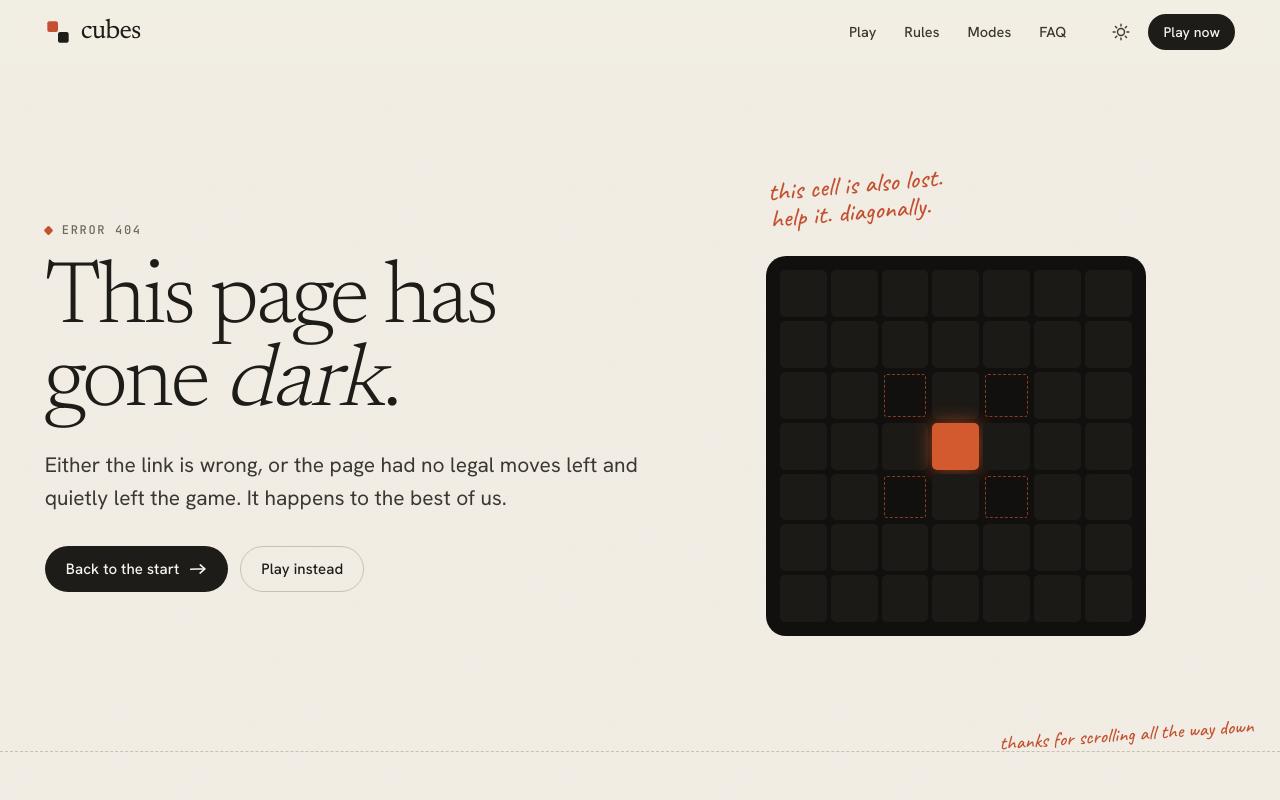
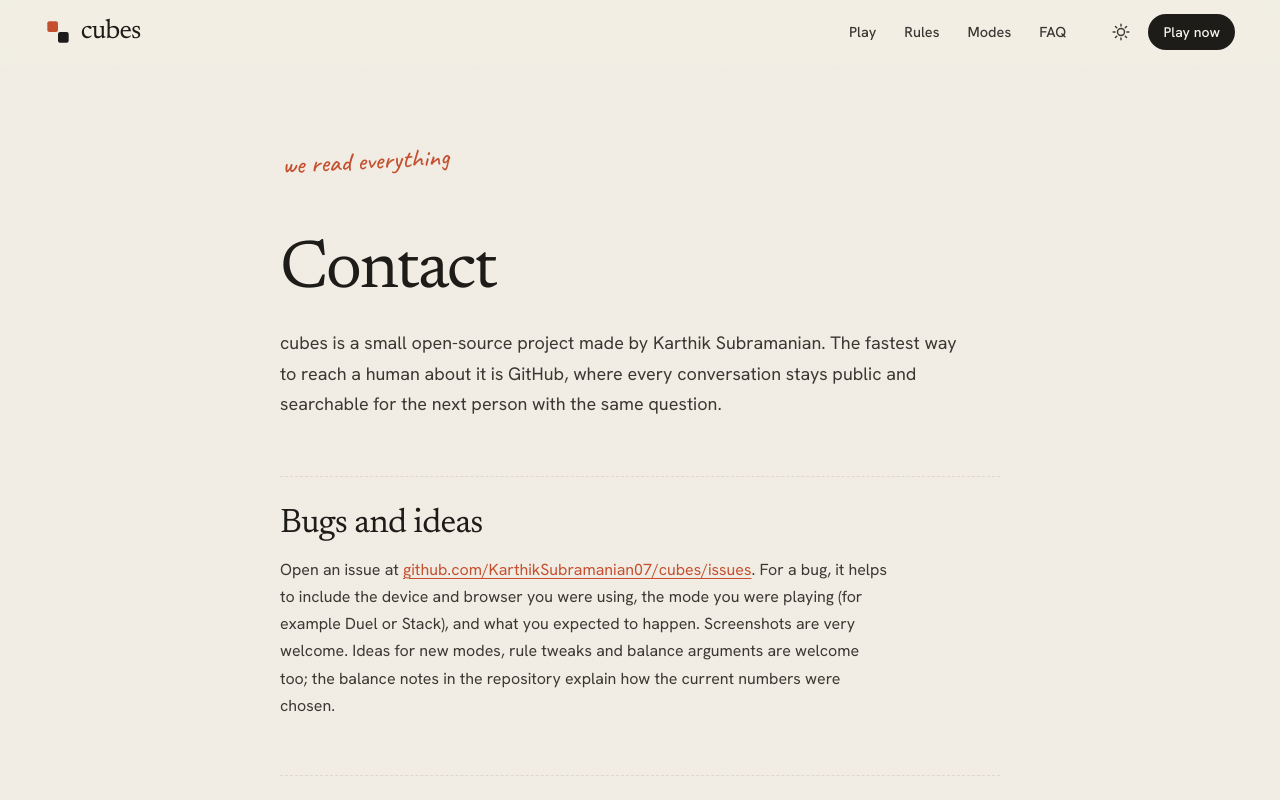
Before and after one commit to KarthikSubramanian07/cubes, a React (Vite) app in the folder web/: page /contact in a window 1280 px wide. Shown: the top 800 px of the page. Built offline with nearby package versions, Linux system fonts and the light colour scheme.

Commit message:
Add About, Contact and Privacy pages
Rendered from the same Markdown agents read, in the site's editorial style, and linked from the footer. Privacy states exactly what is stored on the device and in rooms, and for how long.

```diff
--- a/web/src/app/App.tsx
+++ b/web/src/app/App.tsx
@@ -25,6 +25,9 @@ export const routes = [
       { path: "play", lazy: () => import("@/pages/Play") },
       { path: "learn", lazy: () => import("@/tutorial/LearnPage") },
       { path: "r/:code", lazy: () => import("@/pages/Room") },
+      { path: "about", lazy: () => import("@/pages/About") },
+      { path: "contact", lazy: () => import("@/pages/Contact") },
+      { path: "privacy", lazy: () => import("@/pages/Privacy") },
       { path: "*", lazy: () => import("@/pages/NotFound") },
     ],
   },
--- /dev/null
+++ b/web/src/pages/About.tsx
@@ -0,0 +1,6 @@
+import { ContentPage } from "./content/ContentPage";
+
+/** /about: rendered from web/content/about.md, the same source agents read. */
+export function Component() {
+  return <ContentPage slug="about" />;
+}
--- /dev/null
+++ b/web/src/pages/Contact.tsx
@@ -0,0 +1,6 @@
+import { ContentPage } from "./content/ContentPage";
+
+/** /contact: rendered from web/content/contact.md, the same source agents read. */
+export function Component() {
+  return <ContentPage slug="contact" />;
+}
--- /dev/null
+++ b/web/src/pages/Privacy.tsx
@@ -0,0 +1,6 @@
+import { ContentPage } from "./content/ContentPage";
+
+/** /privacy: rendered from web/content/privacy.md, the same source agents read. */
+export function Component() {
+  return <ContentPage slug="privacy" />;
+}
--- /dev/null
+++ b/web/src/pages/content/ContentPage.tsx
@@ -0,0 +1,46 @@
+import { useEffect, useState } from "react";
+import { marked } from "marked";
+import { useDocumentMeta } from "@/app/meta";
+import { HandNote } from "@/ui/HandNote";
+import { CONTENT_PAGES, SITE } from "@/content/routes";
+import "./content.css";
+
+// The same Markdown the build pre-renders and agents read (web/content/*.md).
+const SOURCES = import.meta.glob("../../../content/*.md", { query: "?raw", import: "default" }) as Record<string, () => Promise<string>>;
+
+const NOTES: Record<string, string> = {
+  about: "the short version: it's a game",
+  contact: "we read everything",
+  privacy: "the boring, important bit",
+};
+
+function toHtml(md: string): string {
+  const html = marked.parse(md, { async: false, gfm: true }) as string;
+  // Keep on-site links on this origin (the Markdown uses absolute URLs for agents).
+  return html.replaceAll(`href="${SITE}/`, 'href="/').replaceAll(/href="(https?:\/\/[^"]+)"/g, 'href="$1" rel="noopener"');
+}
+
+/** A plain editorial page rendered from web/content/<slug>.md. */
+export function ContentPage({ slug }: { slug: "about" | "contact" | "privacy" }) {
+  const page = CONTENT_PAGES.find((p) => p.slug === slug)!;
+  useDocumentMeta({ title: page.title.replace(/ · cubes$/, ""), description: page.description, path: page.path });
+  const [html, setHtml] = useState<string | null>(null);
+
+  useEffect(() => {
+    let alive = true;
+    const load = SOURCES[`../../../content/${slug}.md`];
+    void load?.().then((md) => alive && setHtml(toHtml(md)));
+    return () => {
+      alive = false;
+    };
+  }, [slug]);
+
+  return (
+    <article className="content wrap-narrow">
+      <HandNote tilt={-3} size="md" arrow="down">
+        {NOTES[slug]}
+      </HandNote>
+      {html ? <div className="content__body" dangerouslySetInnerHTML={{ __html: html }} /> : <div className="content__body" aria-busy="true" />}
+    </article>
+  );
+}
--- /dev/null
+++ b/web/src/pages/content/content.css
@@ -0,0 +1,48 @@
+/* Plain editorial pages (about, contact, privacy), in the rules page's voice. */
+.content {
+  padding: clamp(40px, 7vw, 88px) 0 112px;
+}
+.content__body {
+  min-height: 60vh;
+}
+.content__body h1 {
+  font: 400 clamp(40px, 6vw, 68px) / 1.02 var(--serif);
+  letter-spacing: -0.03em;
+  color: var(--ink);
+  margin: 14px 0 22px;
+  text-wrap: balance;
+}
+.content__body h1 + p {
+  font-size: var(--fs-lg, 19px);
+  color: var(--ink-2);
+}
+.content__body h2 {
+  font: 400 clamp(26px, 3vw, 34px) / 1.15 var(--serif);
+  letter-spacing: -0.02em;
+  color: var(--ink);
+  margin: 56px 0 12px;
+  padding-top: 28px;
+  border-top: 1px dashed var(--line-warm, var(--line));
+}
+.content__body p,
+.content__body li {
+  max-width: 68ch;
+  line-height: 1.7;
+}
+.content__body ul {
+  padding-left: 1.2em;
+}
+.content__body li + li {
+  margin-top: 6px;
+}
+.content__body a {
+  color: var(--accent);
+  text-decoration-thickness: 1px;
+  text-underline-offset: 3px;
+}
+.content__body a:hover {
+  text-decoration-thickness: 2px;
+}
+.content__body code {
+  font: 500 0.86em var(--mono);
+}
--- a/web/src/ui/Footer.tsx
+++ b/web/src/ui/Footer.tsx
@@ -37,6 +37,9 @@ export function Footer() {
               <li><a href="https://github.com/KarthikSubramanian07/cubes" rel="noopener">Source</a></li>
               <li><Link to="/#built">How it's built</Link></li>
               <li><a href="https://github.com/KarthikSubramanian07/cubes/issues" rel="noopener">Report a bug</a></li>
+              <li><Link to="/about">About</Link></li>
+              <li><Link to="/contact">Contact</Link></li>
+              <li><Link to="/privacy">Privacy</Link></li>
             </ul>
           </div>
         </div>
```
